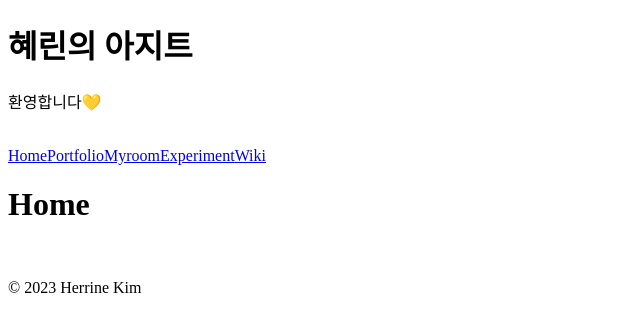
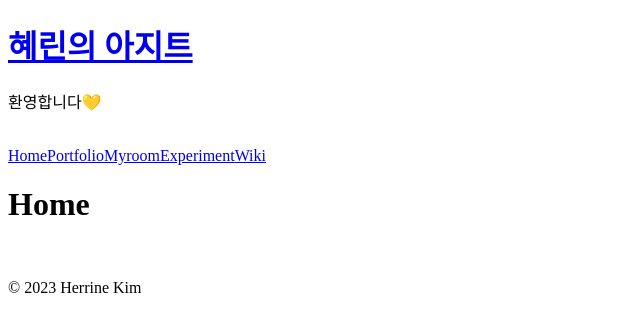
Before and after one commit to HerrineKim/homepage, a Next.js app: page / in a window 1280 px wide. Shown: the top 332 px of the page, without its empty margins (0-640 px from the left). Built offline with nearby package versions, Linux system fonts and the light colour scheme.

Commit message:
🎨feat : 블로그 이름을 클릭하면 홈으로 이동

```diff
--- a/src/app/layout.tsx
+++ b/src/app/layout.tsx
@@ -18,7 +18,9 @@
 
   const header = (
     <header>
-      <h1>혜린의 아지트</h1>
+      <Link href='/'>
+        <h1>혜린의 아지트</h1>
+      </Link>
       <p>환영합니다💛</p>
       <br />
     </header>
```
